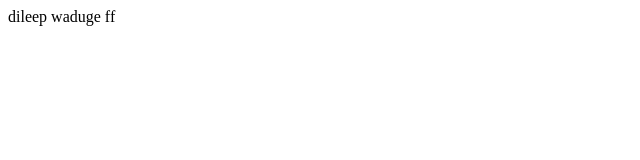
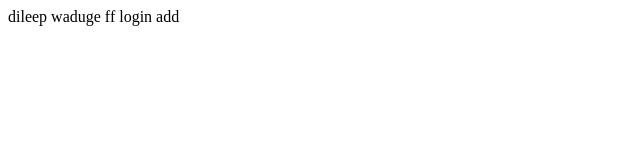
Before and after one commit to dileepawaduge/myApp, a plain HTML site: page index.html in a window 1280 px wide. Shown: the full height of the page, 0-640 px from the left. Drawn offline with Linux system fonts and the light colour scheme.

Commit message:
login added

```diff
--- a/index.html
+++ b/index.html
@@ -2,5 +2,7 @@
     <body>
         dileep waduge  ff
 
+        login add
+
     </body>
 </html>
```
Also changed, not shown: log.txt (added), login.html (added).
